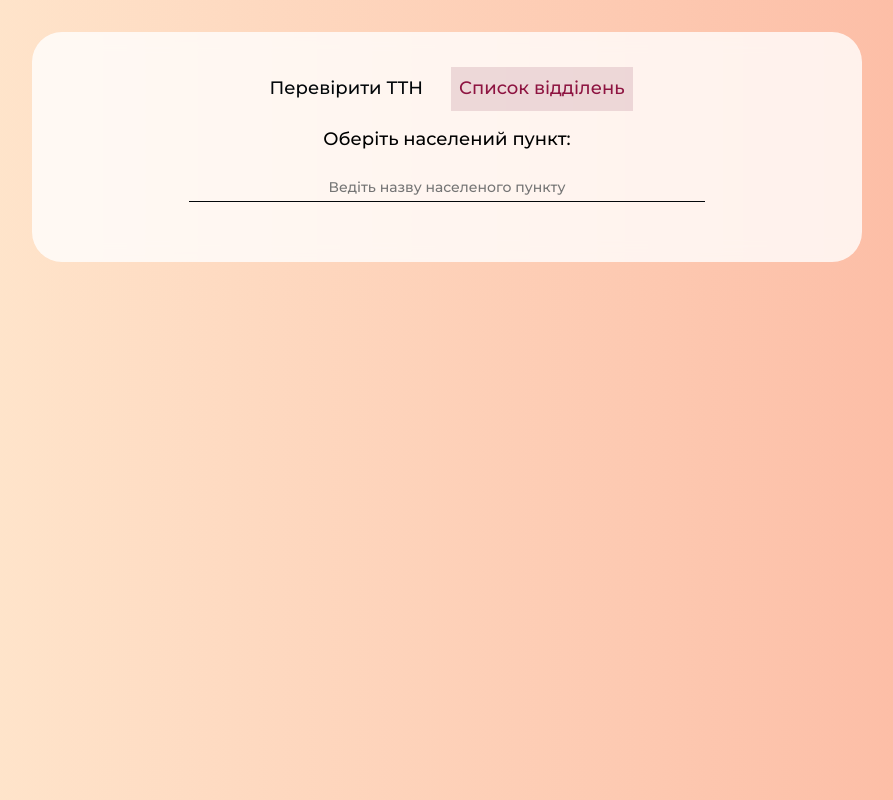
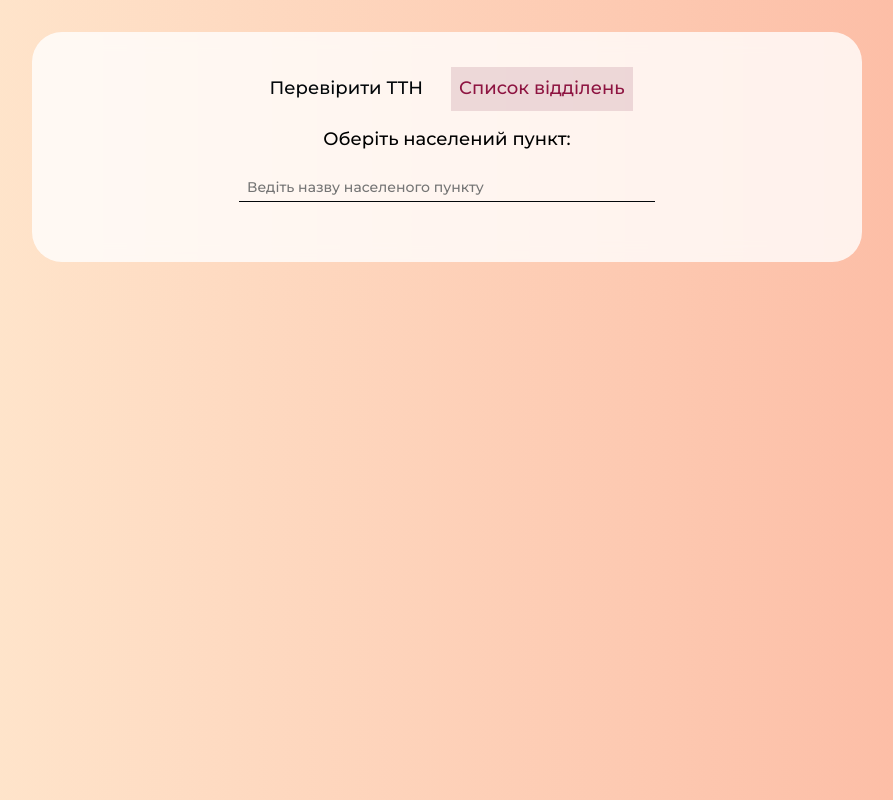
Before and after one commit to maryna-mazur/delivery-status, a React (Vite) app: page /branches in a window 1280 px wide. Shown: the whole page, without its empty margins (193-1086 px from the left). Built offline with nearby package versions, Linux system fonts and the light colour scheme.

Commit message:
separated BranchesListForm

```diff
--- a/src/components/BranchesList/BranchesList.css
+++ b/src/components/BranchesList/BranchesList.css
@@ -8,19 +8,6 @@
 
 .branches-list > * {
   margin: 0;
-}
-
-.branches-list-form {
-  display: flex;
-  flex-direction: column;
-  align-items: center;
-  gap: 20px;
-}
-
-.branches-list-form__input {
-  text-align: center;
-  min-width: 260px;
-  width: 500px;
 }
 
 .branches-list-title {
@@ -69,15 +56,6 @@
   .branches-list {
     gap: 10px;
   }
-  .branches-list-form__input {
-    min-width: 200px;
-    max-width: 60%;
-    font-size: 12px;
-  }
-
-  .branches-list-form__label {
-    font-size: 15px;
-  }
 
   .branches-list-title {
     font-size: 14px;
--- a/src/components/BranchesList/BranchesList.tsx
+++ b/src/components/BranchesList/BranchesList.tsx
@@ -1,19 +1,20 @@
-import React, { useEffect, useState } from "react";
+import React, { useCallback, useEffect, useState } from "react";
 import { Branch } from "../../types/Branch";
 import { Settlement } from "../../types/Settlement";
 import { getSettlements, getWarehouses } from "../../utils/axios";
+import { BranchesListForm } from "../BranchesListForm";
 import { Loader } from "../Loader";
 
 import "./BranchesList.css";
 
 export const BranchesList = React.memo(() => {
-  const [query, setQuery] = useState("");
+  const [query, setQuery] = useState<string>("");
   const [settlements, setSettlements] = useState<Settlement[]>([]);
   const [branches, setBranches] = useState<Branch[]>([]);
   const [settlementRef, setSettlementRef] = useState<string>("");
   const [isLoading, setIsLoading] = useState<boolean>(false);
 
-  const createSettlementString = (settlement: Settlement) => {
+  const createSettlementString = useCallback((settlement: Settlement) => {
     const {
       SettlementTypeDescription,
       Description,
@@ -23,7 +24,7 @@ export const BranchesList = React.memo(() => {
     return SettlementTypeDescription !== "село"
       ? `${SettlementTypeDescription} ${Description}, ${AreaDescription}`
       : `${SettlementTypeDescription} ${Description}, ${RegionsDescription}, ${AreaDescription}`;
-  };
+  }, []);
 
   const handlerOnChange = (event: React.ChangeEvent<HTMLInputElement>) => {
     setSettlementRef("");
@@ -67,29 +68,12 @@ export const BranchesList = React.memo(() => {
 
   return (
     <section className="branches-list">
-      <div className="branches-list-form">
-        <label htmlFor="settlements" className="branches-list-form__label">
-          Оберіть населений пункт:
-        </label>
-        <input
-          className="input branches-list-form__input"
-          type="text"
-          list="settlements"
-          value={query}
-          onChange={handlerOnChange}
-          placeholder="Ведіть назву населеного пункту"
-        />
-        <datalist id="settlements" className="branches-list-form__datalist">
-          {settlements &&
-            settlements.map((settlement) => (
-              <option
-                className="branches-list-form__option"
-                key={settlement.Ref}
-                value={createSettlementString(settlement)}
-              ></option>
-            ))}
-        </datalist>
-      </div>
+      <BranchesListForm
+        query={query}
+        handlerOnChange={handlerOnChange}
+        settlements={settlements}
+        createSettlementString={createSettlementString}
+      />
 
       {branches.length > 0 && !isLoading && (
         <>
--- /dev/null
+++ b/src/components/BranchesListForm/BranchesListForm.css
@@ -0,0 +1,23 @@
+.branches-list-form {
+  display: flex;
+  flex-direction: column;
+  align-items: center;
+  gap: 20px;
+}
+
+.branches-list-form__input {
+  min-width: 260px;
+  width: 400px;
+}
+
+@media (max-width: 767px) {
+  .branches-list-form__input {
+    min-width: 200px;
+    max-width: 60%;
+    font-size: 12px;
+  }
+
+  .branches-list-form__label {
+    font-size: 15px;
+  }
+}
--- /dev/null
+++ b/src/components/BranchesListForm/BranchesListForm.tsx
@@ -0,0 +1,44 @@
+import React from "react";
+import { FC } from "react";
+import { Settlement } from "../../types/Settlement";
+import './BranchesListForm.css';
+
+type BranchesListFormProps = {
+  query: string,
+  handlerOnChange: (event: React.ChangeEvent<HTMLInputElement>) => void,
+  settlements: Settlement[],
+  createSettlementString: (settlement: Settlement) => string,
+}
+
+export const BranchesListForm: FC<BranchesListFormProps> = React.memo(({
+  query,
+  handlerOnChange,
+  settlements,
+  createSettlementString,
+}) => {
+  return (
+    <div className="branches-list-form">
+        <label htmlFor="settlements" className="branches-list-form__label">
+          Оберіть населений пункт:
+        </label>
+        <input
+          className="input branches-list-form__input"
+          type="text"
+          list="settlements"
+          value={query}
+          onChange={handlerOnChange}
+          placeholder="Ведіть назву населеного пункту"
+        />
+        <datalist id="settlements" className="branches-list-form__datalist">
+          {settlements &&
+            settlements.map((settlement) => (
+              <option
+                className="branches-list-form__option"
+                key={settlement.Ref}
+                value={createSettlementString(settlement)}
+              ></option>
+            ))}
+        </datalist>
+      </div>
+  );
+})
--- /dev/null
+++ b/src/components/BranchesListForm/index.ts
@@ -0,0 +1 @@
+export * from './BranchesListForm';
```
